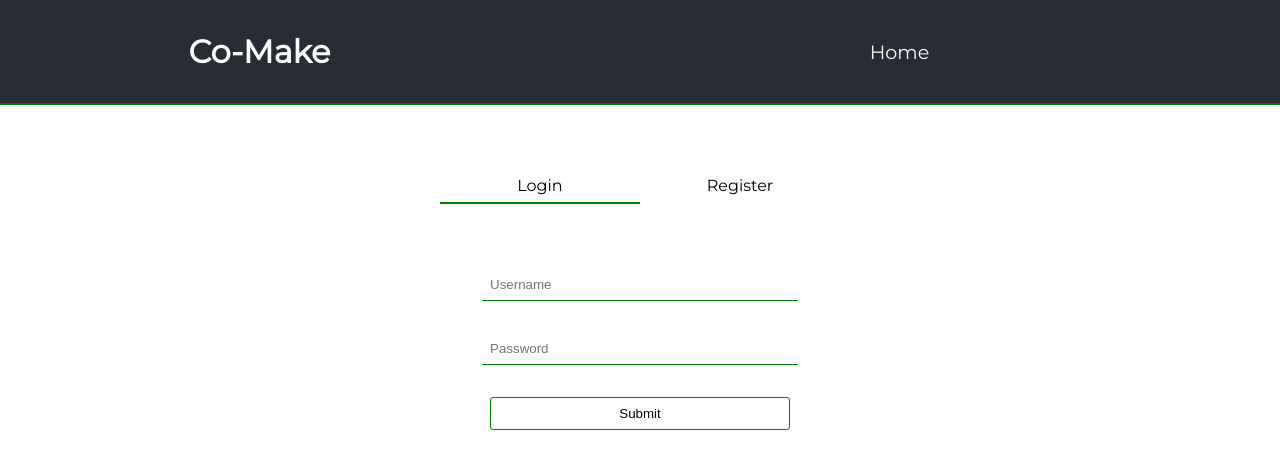
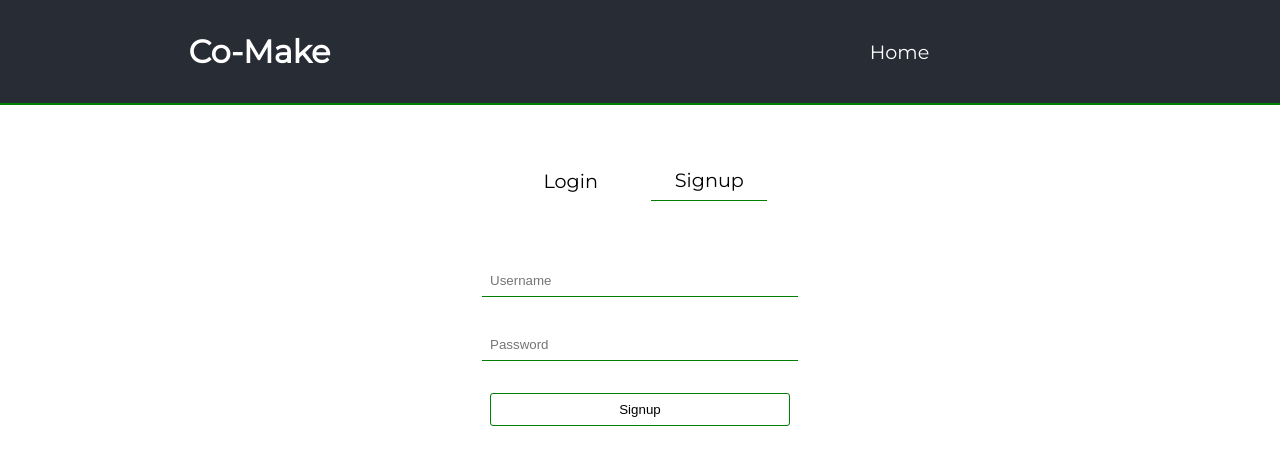
Before and after one commit to Co-make-bw/front-end, a React (Create React App) app in the folder co-make/: page / in a window 1280 px wide. Shown: the top 468 px of the page. Built offline with nearby package versions, Linux system fonts and the light colour scheme.

Commit message:
refactored login/register; fixed login error

```diff
--- a/co-make/src/App.js
+++ b/co-make/src/App.js
@@ -1,8 +1,9 @@
 import React from 'react';
-import { Route } from 'react-router-dom';
+import { Route, Switch } from 'react-router-dom';
 
 import Nav from './components/Navbar';
-import Default from './components/Default';
+import Signup from './components/Onboarding/Signup';
+import Login from './components/Onboarding/Login';
 import Dashboard from './components/Dashboard/Dashboard.js';
 import LocalIssues from './components/Issues/LocalIssues';
 import AddIssue from './components/Issues/AddIssue';
@@ -13,15 +14,18 @@ function App() {
 	return (
 		<div>
 			<Nav />
-			<Route exact path='/' component={Default} />
-			<PrivateRoute exact path='/dashboard/:id' component={Dashboard} />
-			<PrivateRoute
-				exact
-				path='/dashboard/:id/edit-profile'
-				component={EditProfile}
-			/>
-			<PrivateRoute path='/dashboard/:id/add-issue' component={AddIssue} />
-			<PrivateRoute path='/state/:stateid' component={LocalIssues} />
+			<Switch>
+				<PrivateRoute path='/state/:stateid' component={LocalIssues} />
+				<PrivateRoute path='/dashboard/:id/add-issue' component={AddIssue} />
+				<PrivateRoute
+					path='/dashboard/:id/edit-profile'
+					component={EditProfile}
+				/>
+				<PrivateRoute exact path='/dashboard/:id' component={Dashboard} />
+				<Route path='/signup' component={Signup} />
+				<Route path='/login' component={Login} />
+				<Route exact path='/' component={Signup} />
+			</Switch>
 		</div>
 	);
 }
--- a/co-make/src/components/Default.css
+++ /dev/null
@@ -1,44 +0,0 @@
-.root-container {
-	width: 100%;
-	margin-top: 70px;
-	display: flex;
-	justify-content: center;
-	align-items: center;
-	flex-direction: column;
-}
-
-.box-controller {
-	display: flex;
-	align-items: center;
-	height: 35px;
-	width: 400px;
-}
-
-.controller {
-	flex: 1;
-	text-align: center;
-	height: 100%;
-	line-height: 2;
-	cursor: pointer;
-	font-size: 1rem;
-}
-
-.selected {
-	border-bottom: 2px solid green;
-}
-
-.card-layout {
-	display: flex;
-}
-
-.card-container {
-	width: 30%;
-	margin: 5% auto;
-	border: 1px solid gray;
-	border-radius: 7px;
-	/* display: flex; */
-}
-
-.card {
-	padding: 5%;
-}
--- a/co-make/src/components/Default.js
+++ /dev/null
@@ -1,56 +0,0 @@
-import React, { useState } from 'react';
-import { connect } from 'react-redux';
-import LoginBox from './LoginBox';
-import Register from './Register';
-
-import './Default.css';
-
-function Default() {
-	const [loginBox, setLoginBox] = useState(true);
-	const [registerBox, setRegisterBox] = useState(false);
-
-	function showLogin() {
-		setLoginBox(true);
-		setRegisterBox(false);
-	}
-
-	function showRegistration() {
-		setLoginBox(false);
-		setRegisterBox(true);
-	}
-
-	return (
-		<div className='root-container'>
-			<div style={{ marginBottom: 100 }}></div>
-			<div className='box-controller'>
-				<div className='controller'>
-					<div
-						onClick={showLogin}
-						className={'header' + (loginBox ? ' selected' : '')}
-					>
-						Login
-					</div>
-				</div>
-				<div className='controller'>
-					<div
-						onClick={showRegistration}
-						className={'header' + (registerBox ? ' selected' : '')}
-					>
-						Register
-					</div>
-				</div>
-			</div>
-			<div className='box-container'>
-				<div className='controller'>
-					{loginBox && <LoginBox shLogin={showLogin} />}
-
-					{registerBox && (
-						<Register shLogin={showLogin} shRegistration={showRegistration} />
-					)}
-				</div>
-			</div>
-		</div>
-	);
-}
-
-export default connect(null, {})(Default);
--- a/co-make/src/components/LoginBox.js
+++ /dev/null
@@ -1,70 +0,0 @@
-import React, { useState } from 'react';
-import { loginUser } from '../actions/onboardingActions';
-import { useHistory } from 'react-router-dom';
-import { connect } from 'react-redux';
-import { Formik, ErrorMessage } from 'formik';
-import {
-	StyledFormik,
-	StyledField,
-	StyledButton,
-	StyledError
-} from '../styles';
-
-function LoginBox(props) {
-	const history = useHistory();
-	const [loginError, setLoginError] = useState(false);
-	const [loading, setLoading] = useState(false);
-
-	return (
-		<div>
-			<Formik
-				initialValues={{
-					username: '',
-					password: ''
-				}}
-				validate={values => {
-					const errors = {};
-					if (!values.username) {
-						errors.username = 'Required';
-					}
-					return errors;
-				}}
-				onSubmit={(values, { setSubmitting }) => {
-					let submitValues = values;
-					setSubmitting(true);
-					setLoading(true);
-					props.loginUser(submitValues).then(res => {
-						history.push(`/dashboard/${res.data.user_id}`);
-					});
-				}}
-			>
-				{({ isSubmitting }) => (
-					<StyledFormik id='loginForm'>
-						<StyledField
-							type='text'
-							name='username'
-							autoComplete='off'
-							placeholder='Username'
-						/>
-						<ErrorMessage name='username' component='div' />
-						<StyledField
-							type='password'
-							name='password'
-							placeholder='Password'
-						/>
-						<ErrorMessage name='password' component='div' />
-						<StyledButton type='submit' disabled={isSubmitting}>
-							Submit
-						</StyledButton>
-						{loginError && (
-							<StyledError>Wrong username and/or password</StyledError>
-						)}
-						{loading && <p>loading...</p>}
-					</StyledFormik>
-				)}
-			</Formik>
-		</div>
-	);
-}
-
-export default connect(null, { loginUser })(LoginBox);
--- a/co-make/src/components/Navbar.js
+++ b/co-make/src/components/Navbar.js
@@ -1,8 +1,10 @@
 import React, { useEffect, useState } from 'react';
+import { useHistory } from 'react-router-dom';
 import { connect } from 'react-redux';
 import { StyledNav, NavLogo, NavContainer, NavLink } from '../styles';
 
 function Navbar(props) {
+	const history = useHistory();
 	const [ifToken, setIfToken] = useState(false);
 
 	useEffect(() => {
@@ -12,7 +14,7 @@ function Navbar(props) {
 		} else {
 			setIfToken(false);
 		}
-	}, []);
+	}, [history.location]);
 
 	const logOut = e => {
 		window.localStorage.clear();
@@ -27,7 +29,7 @@ function Navbar(props) {
 					{ifToken && (
 						<>
 							<NavLink to={`/dashboard/${props.user.id}`}>Dashboard</NavLink>
-							<NavLink to='/' onClick={logOut}>
+							<NavLink to='/login' onClick={logOut}>
 								Log Out
 							</NavLink>
 						</>
--- a/co-make/src/components/Onboarding/Login.js
+++ b/co-make/src/components/Onboarding/Login.js
@@ -1,11 +1,94 @@
-import React from 'react';
+import React, { useState } from 'react';
+import { loginUser } from '../../actions/onboardingActions';
+import { useHistory } from 'react-router-dom';
+import { connect } from 'react-redux';
+import {
+	LoginRegister,
+	StyledInput,
+	StyledError,
+	StyledButton,
+	SwitchBox,
+	SwitchActive,
+	SwitchInactive
+} from '../../styles';
 
-const Login = () => {
+function Login(props) {
+	const history = useHistory();
+	const [loading, setLoading] = useState(false);
+
+	const [userInfo, setUserInfo] = useState({
+		username: '',
+		password: ''
+	});
+
+	const handleChange = e => {
+		setUserInfo({
+			...userInfo,
+			[e.target.name]: e.target.value
+		});
+	};
+	const handleSubmit = e => {
+		e.preventDefault();
+		let submitValues = userInfo;
+		setLoading(true);
+		props.loginUser(submitValues).then(res => {
+			history.push(`/dashboard/${res.data.user_id}`);
+		});
+	};
+
+	const loginSwitch = e => {
+		e.preventDefault();
+		history.push('/login');
+	};
+	const signupSwitch = e => {
+		e.preventDefault();
+		history.push('/signup');
+	};
+
 	return (
 		<div>
-			<h1>Login</h1>
+			<SwitchBox>
+				<SwitchActive onClick={loginSwitch}>Login</SwitchActive>
+				<SwitchInactive onClick={signupSwitch}>Signup</SwitchInactive>
+			</SwitchBox>
+			<LoginRegister onSubmit={handleSubmit}>
+				<StyledInput
+					type='text'
+					name='username'
+					placeholder='Username'
+					autoComplete='off'
+					onChange={handleChange}
+					value={userInfo.username}
+				/>
+
+				<StyledInput
+					type='password'
+					name='password'
+					placeholder='Password'
+					onChange={handleChange}
+					value={userInfo.password}
+				/>
+
+				<StyledButton type='submit'>Login</StyledButton>
+			</LoginRegister>
+			{props.loginError && (
+				<StyledError>Wrong username and/or password</StyledError>
+			)}
+			{loading && (
+				<p
+					style={{ margin: '1rem auto', fontSize: '1rem', textAlign: 'center' }}
+				>
+					loading...
+				</p>
+			)}
 		</div>
 	);
-};
+}
 
-export default Login;
+function mapStateToProps(state) {
+	return {
+		loginError: state.onboardingReducer.loginError
+	};
+}
+
+export default connect(mapStateToProps, { loginUser })(Login);
--- a/co-make/src/components/Onboarding/Signup.js
+++ b/co-make/src/components/Onboarding/Signup.js
@@ -1,11 +1,84 @@
-import React from 'react';
+import React, { useState } from 'react';
+import { useHistory } from 'react-router-dom';
+import { connect } from 'react-redux';
+import { addNewUser } from '../../actions/onboardingActions';
+import {
+	LoginRegister,
+	StyledInput,
+	StyledError,
+	StyledButton,
+	SwitchBox,
+	SwitchActive,
+	SwitchInactive
+} from '../../styles';
 
-const Signup = () => {
+function Signup(props) {
+	const history = useHistory();
+	const [newUser, setNewUser] = useState({
+		username: '',
+		password: ''
+	});
+
+	const handleChange = e => {
+		setNewUser({
+			...newUser,
+			[e.target.name]: e.target.value
+		});
+	};
+	const handleSubmit = e => {
+		e.preventDefault();
+		const user = newUser;
+		props.addNewUser(user).then(() => {
+			history.push('/login');
+		});
+	};
+
+	const loginSwitch = e => {
+		e.preventDefault();
+		history.push('/login');
+	};
+	const signupSwitch = e => {
+		e.preventDefault();
+		history.push('/signup');
+	};
+
 	return (
 		<div>
-			<h1>Signup</h1>
+			<SwitchBox>
+				<SwitchInactive onClick={loginSwitch}>Login</SwitchInactive>
+				<SwitchActive onClick={signupSwitch}>Signup</SwitchActive>
+			</SwitchBox>
+			<LoginRegister onSubmit={handleSubmit}>
+				<StyledInput
+					type='text'
+					name='username'
+					placeholder='Username'
+					autoComplete='off'
+					onChange={handleChange}
+					value={newUser.username}
+				/>
+
+				<StyledInput
+					type='password'
+					name='password'
+					placeholder='Password'
+					onChange={handleChange}
+					value={newUser.password}
+				/>
+
+				<StyledButton type='submit'>Signup</StyledButton>
+			</LoginRegister>
+			{props.registerError && (
+				<StyledError>User already exists, try a different username</StyledError>
+			)}
 		</div>
 	);
+}
+
+const mapStateToProps = state => {
+	return {
+		registerError: state.onboardingReducer.registerError
+	};
 };
 
-export default Signup;
+export default connect(mapStateToProps, { addNewUser })(Signup);
--- a/co-make/src/components/Register.js
+++ /dev/null
@@ -1,69 +0,0 @@
-import React, { useState } from 'react';
-import { connect } from 'react-redux';
-import { addNewUser } from '../actions/onboardingActions';
-import { StyledForm, StyledInput, StyledError, StyledButton } from '../styles';
-
-function Register(props) {
-	const [newUser, setNewUser] = useState({
-		username: '',
-		password: ''
-	});
-
-	const handleChange = e => {
-		setNewUser({
-			...newUser,
-			[e.target.name]: e.target.value
-		});
-	};
-
-	const handleSubmit = e => {
-		e.preventDefault();
-		const user = newUser;
-		props.addNewUser(user);
-		setTimeout(function() {
-			if (props.registerError) {
-				props.shRegistration();
-			} else {
-				props.shLogin();
-			}
-		}, 1000);
-	};
-
-	return (
-		<div>
-			<StyledForm onSubmit={handleSubmit}>
-				<StyledInput
-					type='text'
-					name='username'
-					placeholder='Username'
-					autoComplete='off'
-					onChange={handleChange}
-					value={newUser.username}
-				/>
-
-				<StyledInput
-					type='password'
-					name='password'
-					placeholder='Password'
-					onChange={handleChange}
-					value={newUser.password}
-				/>
-
-				<StyledButton type='submit' name='submitRegister'>
-					Register
-				</StyledButton>
-			</StyledForm>
-			{props.registerError && (
-				<StyledError>User already exists, try a different username</StyledError>
-			)}
-		</div>
-	);
-}
-
-const mapStateToProps = state => {
-	return {
-		registerError: state.onboardingReducer.registerError
-	};
-};
-
-export default connect(mapStateToProps, { addNewUser })(Register);
--- a/co-make/src/styles/index.js
+++ b/co-make/src/styles/index.js
@@ -1,8 +1,5 @@
 import styled from 'styled-components';
 import { Link } from 'react-router-dom';
-import { Form, Field } from 'formik';
-
-// GLOBAL STYLES
 
 // NAVBAR STYLES
 export const StyledNav = styled.nav`
@@ -42,22 +39,6 @@ export const NavLink = styled(Link)`
 `;
 
 // FORM STYLES
-export const StyledFormik = styled(Form)`
-	width: 300px;
-	margin-top: 2rem;
-	display: flex;
-	flex-direction: column;
-	justify-content: space-between;
-	align-items: center;
-`;
-export const StyledField = styled(Field)`
-	width: 100%;
-	padding: 0.5rem;
-	margin-top: 2rem;
-	border: none;
-	border-bottom: 1px solid green;
-	color: black;
-`;
 export const StyledButton = styled.button`
 	width: 100%;
 	padding: 0.5rem 1.5rem;
@@ -78,6 +59,14 @@ export const StyledButton = styled.button`
 export const StyledForm = styled.form`
 	width: 300px;
 	margin-top: 2rem;
+	display: flex;
+	flex-direction: column;
+	justify-content: space-between;
+	align-items: center;
+`;
+export const LoginRegister = styled.form`
+	width: 300px;
+	margin: 2rem auto;
 	display: flex;
 	flex-direction: column;
 	justify-content: space-between;
@@ -110,6 +99,36 @@ export const StyledError = styled.p`
 	background-color: #ff4a48;
 	font-size: 1rem;
 	border-radius: 5px;
+`;
+export const SwitchBox = styled.div`
+	width: 300px;
+	margin-top: 10rem;
+	margin-left: auto;
+	margin-right: auto;
+	display: flex;
+	justify-content: space-evenly;
+	align-items: center;
+`;
+export const SwitchActive = styled.div`
+	font-size: 1.2rem;
+	text-align: center;
+	padding: 0.5rem;
+	width: 100px;
+	border-bottom: 1px solid green;
+
+	&:hover {
+		cursor: pointer;
+	}
+`;
+export const SwitchInactive = styled.div`
+	font-size: 1.2rem;
+	text-align: center;
+	width: 100px;
+	padding: 0.5rem;
+
+	&:hover {
+		cursor: pointer;
+	}
 `;
 
 // PROFILE STYLES
```
Also changed, not shown: co-make/src/actions/onboardingActions.js (+5 -3 lines), co-make/src/reducers/onboardingReducer.js (+14 -3 lines).
